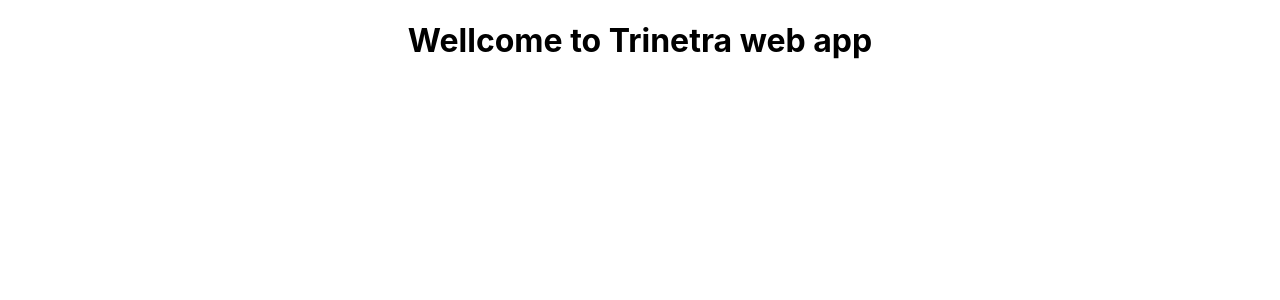
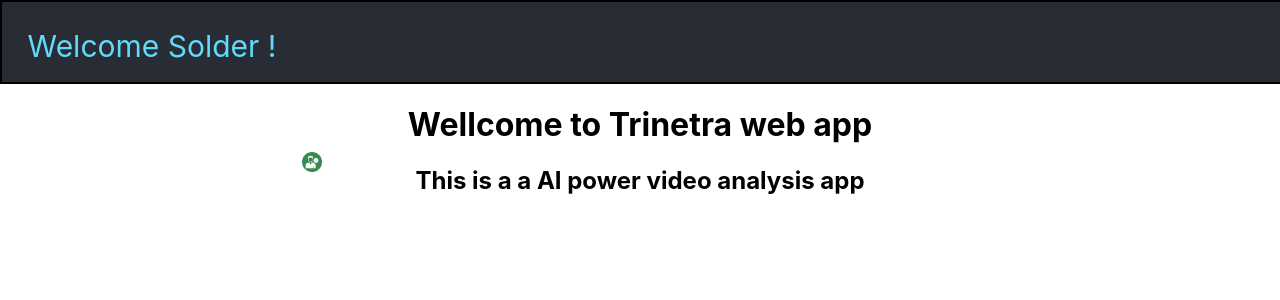
Before and after one commit to dibakarparamanik504-svg/TRINETRA, a React (Create React App) app in the folder frontend/: page / in a window 1280 px wide. Shown: the top 300 px of the page. Built offline with nearby package versions, Linux system fonts and the light colour scheme.

Commit message:
add header

```diff
--- a/frontend/src/App.css
+++ b/frontend/src/App.css
@@ -36,3 +36,27 @@
     transform: rotate(360deg);
   }
 }
+
+.head{
+  width: 100%;
+  height: 80px;
+  background-color: #282c34;
+  border: 2px,solid,black;
+  position: relative;
+  margin: 0;
+  display: flex;
+}
+
+.MainName{
+  text-align: left;
+  color: #61dafb;
+  padding:2%;
+  position: relative;
+  font-size:30px;
+}
+.ima{
+  position: relative;
+  height: 20px;
+  width: 20px;
+  top: 150px;
+}
--- a/frontend/src/App.js
+++ b/frontend/src/App.js
@@ -1,10 +1,20 @@
 // import logo from './logo.svg';
 import './App.css';
+import Header from './header';
 
 function App() {
   return (
     <div className="App">
+      <div>
+          <Header/>
+      </div>
        <h1>Wellcome to Trinetra web app</h1>
+       <h2>This is a a AI power video analysis app</h2>
+
+      <div>
+
+      </div>
+
     </div>
   );
 }
--- /dev/null
+++ b/frontend/src/header.jsx
@@ -0,0 +1,21 @@
+import "./App.css";
+import profile from "./img/profile.png"
+
+function Header() {
+  return (
+    <div className="head">
+      <div className="MainName">Welcome Solder !</div>
+      <div>
+        <img
+          src={profile}
+          alt="profile"
+          width="100px"
+          height="200px"
+          className="ima"
+        />
+      </div>
+    </div>
+  );
+}
+
+export default Header;
```
Also changed, not shown: frontend/src/img/profile.png (added).
